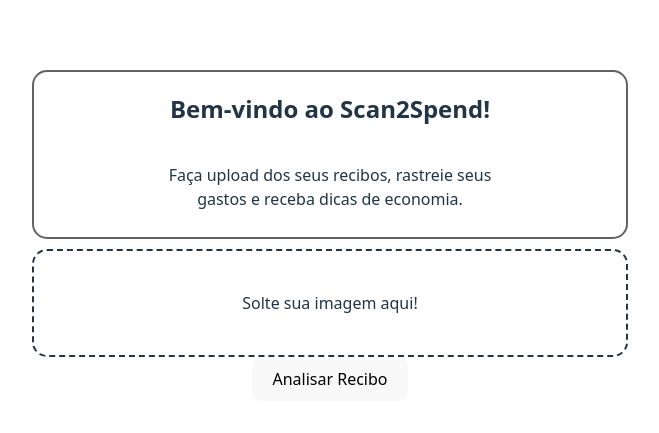
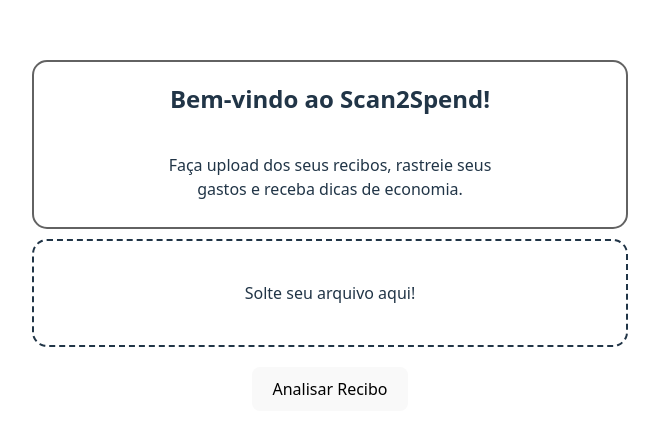
Before and after one commit to Rafael-Jost/Scan2Spend, a React (Vite) app in the folder Frontend/: page / in a window 1280 px wide. Shown: the part 165-598 px from the top of the page, without its empty margins (310-969 px from the left). Built offline with nearby package versions, Linux system fonts and the light colour scheme.

Commit message:
feat: Visual do botao de analise modificado e cores dinâmicas nos status de sucesso/erro

```diff
--- a/Frontend/src/App.css
+++ b/Frontend/src/App.css
@@ -9,11 +9,11 @@
   border: 2px dashed;
   padding: 40px;
   border-radius: 15px;
+
 }
 
 #dropzone-container.dragover{
   border-color: rgba(0, 0, 0, 0.445);
-  color: rgba(0, 0, 0, 0.76);
   background-color: rgba(0, 0, 0, 0.096);
 }
 
@@ -32,3 +32,17 @@
   width: 60%;
   margin-bottom: 10px;
 }
+
+#botao-upload {
+  margin-top: 20px;
+}
+
+#botao-upload.botao-sucesso {
+  background-color: #4CAF50; /* Green */
+  color: white;
+}
+
+#botao-upload.botao-erro {
+  background-color: #f44336; /* Red */
+  color: white;
+}
--- a/Frontend/src/App.jsx
+++ b/Frontend/src/App.jsx
@@ -16,7 +16,7 @@
 
 function Dropzone({imagemOut}){
   const [file, setFile] = useState(null)
-  const [message, setMessage] = useState("Solte sua imagem aqui!")
+  const [message, setMessage] = useState("Solte seu arquivo aqui!")
 
   const drag = (e) => {
     e.preventDefault()
@@ -41,7 +41,7 @@
     setMessage("Imagem adicionada: " + droppedFile.name)
 
     setTimeout(() => {
-      setMessage("Solte sua imagem aqui!")
+      setMessage("Solte seu arquivo aqui!")
     }, 3000)
   }
 
@@ -57,14 +57,15 @@
   </div>
 }
 
-function BotaoSimples({texto, onClick}){
-  return <button onClick={onClick}>{texto}</button>
+function BotaoSimples({texto, onClick, className}){
+  return <button id="botao-upload" className={className} onClick={onClick}>{texto}</button>
 }
 
 function App() {
   const [arquivo, setArquivo] = useState(null)
   const[dadosAnalisados, setDadosAnalisados] = useState(null)
   const [textoBotao, setTextoBotao] = useState("Analisar Recibo")
+  const [classeBotao, setClasseBotao] = useState(null)
 
   const uploadArquivo = async () => {
     if (!arquivo) {
@@ -81,21 +82,30 @@
       method: 'POST',
       body: formData
     })
+
     if (response.ok) {
       const data = await response.json()
       setDadosAnalisados(data)
       console.log(data)
+      setClasseBotao("botao-sucesso")
       setTextoBotao("Análise Completa!")
+
     } else {
+      setClasseBotao("botao-erro")
       setTextoBotao("Erro ao enviar arquivo")
     }
+
+    setTimeout(() => {
+      setTextoBotao("Analisar Recibo")
+      setClasseBotao(null)
+    }, 3000)
   }
 
   return (
     <>
       <CardSemLink titulo="Bem-vindo ao Scan2Spend!" descricao="Faça upload dos seus recibos, rastreie seus gastos e receba dicas de economia." />
       <Dropzone imagemOut={setArquivo}/>
-      <BotaoSimples texto={textoBotao} onClick={uploadArquivo}/>
+      <BotaoSimples texto={textoBotao} onClick={uploadArquivo} className={classeBotao} />
     </>
   );
 }
```
